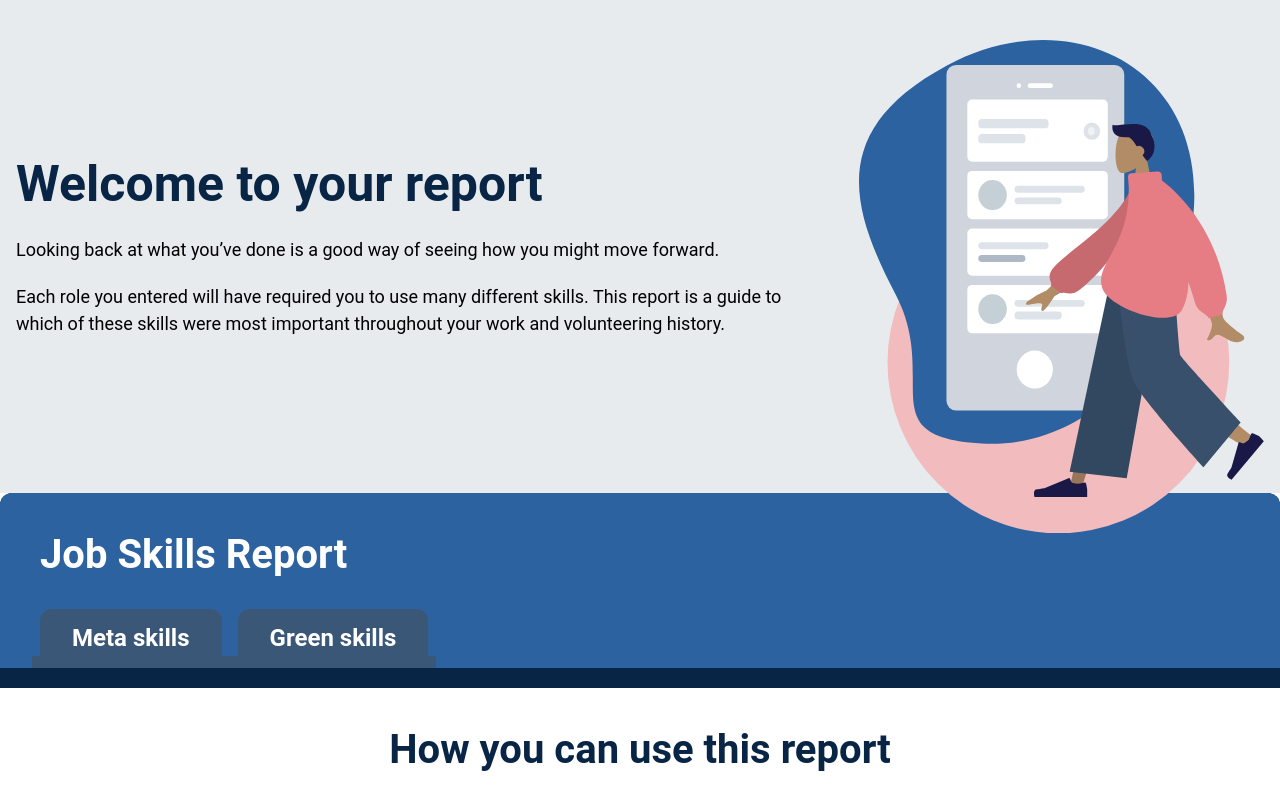
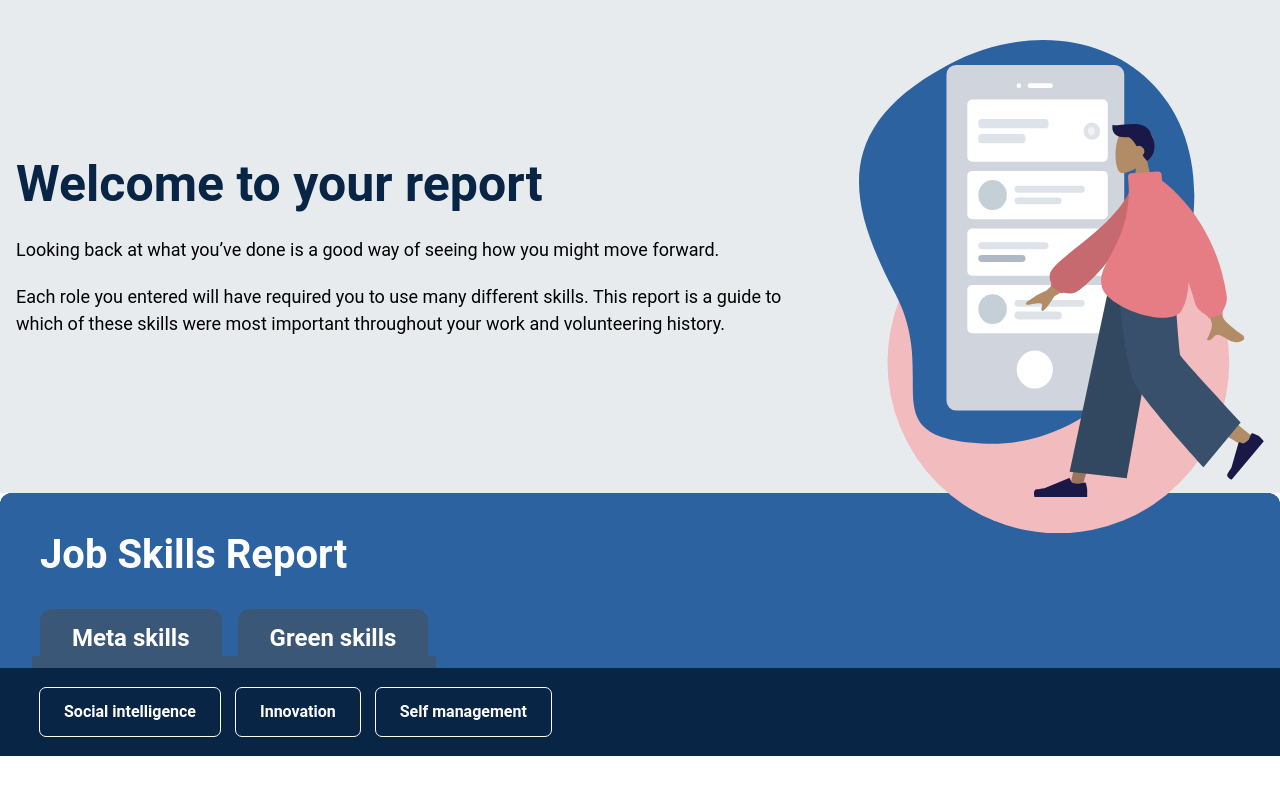
Before and after one commit to benjaminsinger/designtestapp, a React (Create React App) app: page / in a window 1280 px wide. Shown: the top 799 px of the page. Built offline with nearby package versions, Linux system fonts and the light colour scheme.

Commit message:
skills ui subnav

```diff
--- a/src/components/skills-ui/skills-ui-container/SkillsUIContainer.jsx
+++ b/src/components/skills-ui/skills-ui-container/SkillsUIContainer.jsx
@@ -1,12 +1,12 @@
 import SkillsUIHeader from '../skills-ui-header/SkillsUIHeader';
+import SkillsUISubnav from '../skills-ui-subnav/SkillsUISubnav';
 
-const SkillsUIContainer = props => {
+const SkillsUIContainer = () => {
   return (
-    <>
-      <div className='text-white mx-auto pb-5 bg-brand-primary max-w-screen-xl rounded-t-xl overflow-hidden'>
-        <SkillsUIHeader />
-      </div>
-    </>
+    <div className='text-white mx-auto bg-brand-primary max-w-screen rounded-t-xl overflow-hidden'>
+      <SkillsUIHeader />
+      <SkillsUISubnav />
+    </div>
   )
 }
 
--- /dev/null
+++ b/src/components/skills-ui/skills-ui-subnav/SkillsUISubnav.jsx
@@ -0,0 +1,13 @@
+import React from 'react'
+
+const SkillsUISubnav = () => {
+  return (
+    <div class="px-10 py-5 gap-4 flex">
+        <button className='px-6 py-3 rounded-md bg-brand-primary hover:bg-brand-tertiary focus:bg-brand-tertiary font-bold outline outline-1 transition-all focus:outline-2 focus:outline-offset-4 outline-white'>Social intelligence</button>
+        <button className='px-6 py-3 rounded-md bg-brand-primary hover:bg-brand-tertiary focus:bg-brand-tertiary font-bold outline outline-1 transition-all focus:outline-2 focus:outline-offset-4 outline-white'>Innovation</button>
+        <button className='px-6 py-3 rounded-md bg-brand-primary hover:bg-brand-tertiary focus:bg-brand-tertiary font-bold outline outline-1 transition-all focus:outline-2 focus:outline-offset-4 outline-white'>Self management</button>
+    </div>
+  )
+}
+
+export default SkillsUISubnav
```
